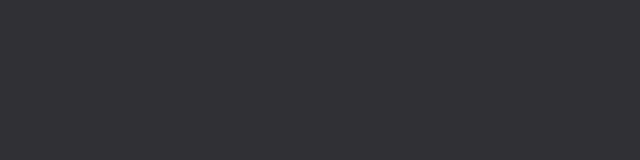
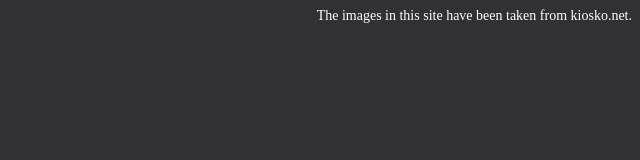
Before and after one commit to tonipenya/kiosko, a plain HTML site: page index.html in a window 1280 px wide. Shown: the whole page, without its empty margins (640-1280 px from the left). Drawn offline with Linux system fonts and the light colour scheme.

Commit message:
Footer linking kiosko.net

```diff
--- a/css/style.css
+++ b/css/style.css
@@ -1,5 +1,6 @@
 body {
     background-color:#303035;
+    color: white;
 }
 
 #content {
@@ -26,3 +27,8 @@ a {
 a:visited {
     color: white;
 }
+
+.footer {
+    font-size: 14px;
+    text-align: right;
+}
--- a/index.html
+++ b/index.html
@@ -7,6 +7,7 @@
         <script src="js/script.js" type="text/javascript"></script>
     </head>
     <body>
-    <div id="content"/>
+    <div id="content"></div>
+    <p class="footer">The images in this site have been taken from <a href="http://kiosko.net">kiosko.net</a>.</p>
     </body>
 </html>
```
